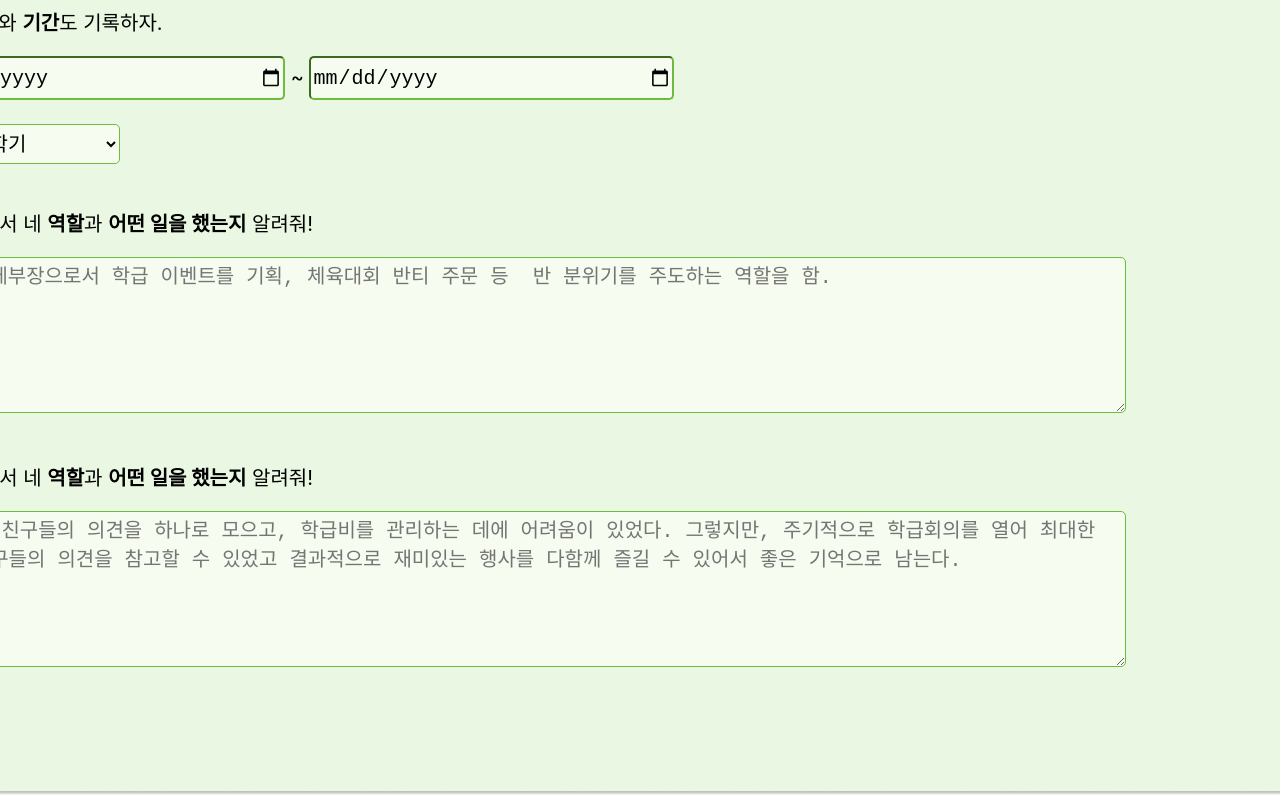
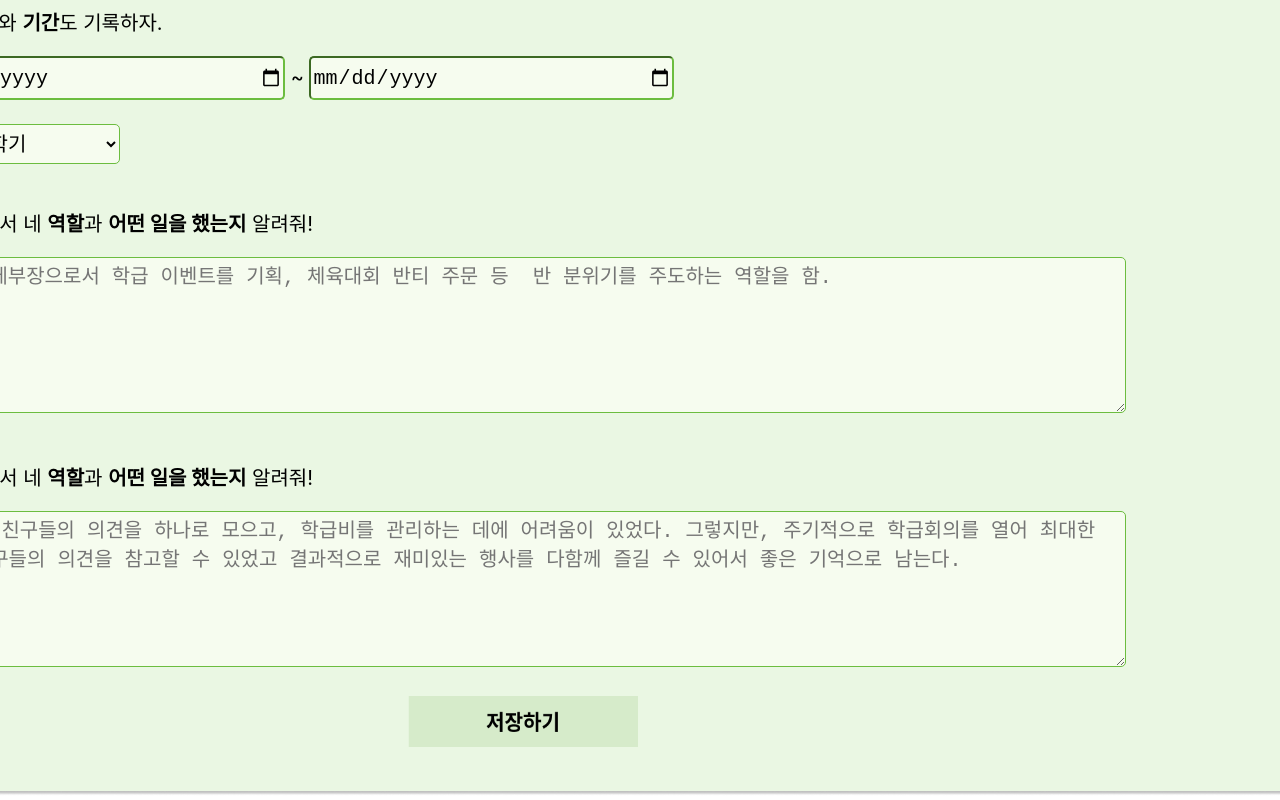
Before and after one commit to Team-SGBInside/SGBInside-Web, a React (Create React App) app in the folder sgb_web/: page / in a window 1280 px wide. Shown: the part 495-1295 px from the top of the page. Built offline with nearby package versions, Linux system fonts and the light colour scheme.

Commit message:
added save button

```diff
--- a/sgb_web/src/pages/components/GreenForm.css
+++ b/sgb_web/src/pages/components/GreenForm.css
@@ -62,3 +62,7 @@
   border-color: #6CBD3F;
   background-color: #F6FCEF;
 }
+
+.green_save {
+  text-align: center;
+}
--- a/sgb_web/src/pages/components/GreenForm.jsx
+++ b/sgb_web/src/pages/components/GreenForm.jsx
@@ -1,6 +1,7 @@
 import React, { useState } from "react";
 import greenform_bg from './img/greenform_bg.png';
 import green_alert from './img/green_alert.png';
+import green_save from './img/green_save.png';
 import './GreenForm.css';
 
 const GreenForm = () => {
@@ -126,6 +127,10 @@ const GreenForm = () => {
                                 value={greenActivity}
                                 onChange={handleGreenActivity}>
                             </textarea>
+                        <br/><br/>
+                        <div className = "green_save">
+                            <img src={green_save} alt="green_save" width="230" height="60"/>
+                        </div>
                 </div>
             </div>
         </div>
```
Also changed, not shown: sgb_web/src/pages/components/img/green_save.png (added).
